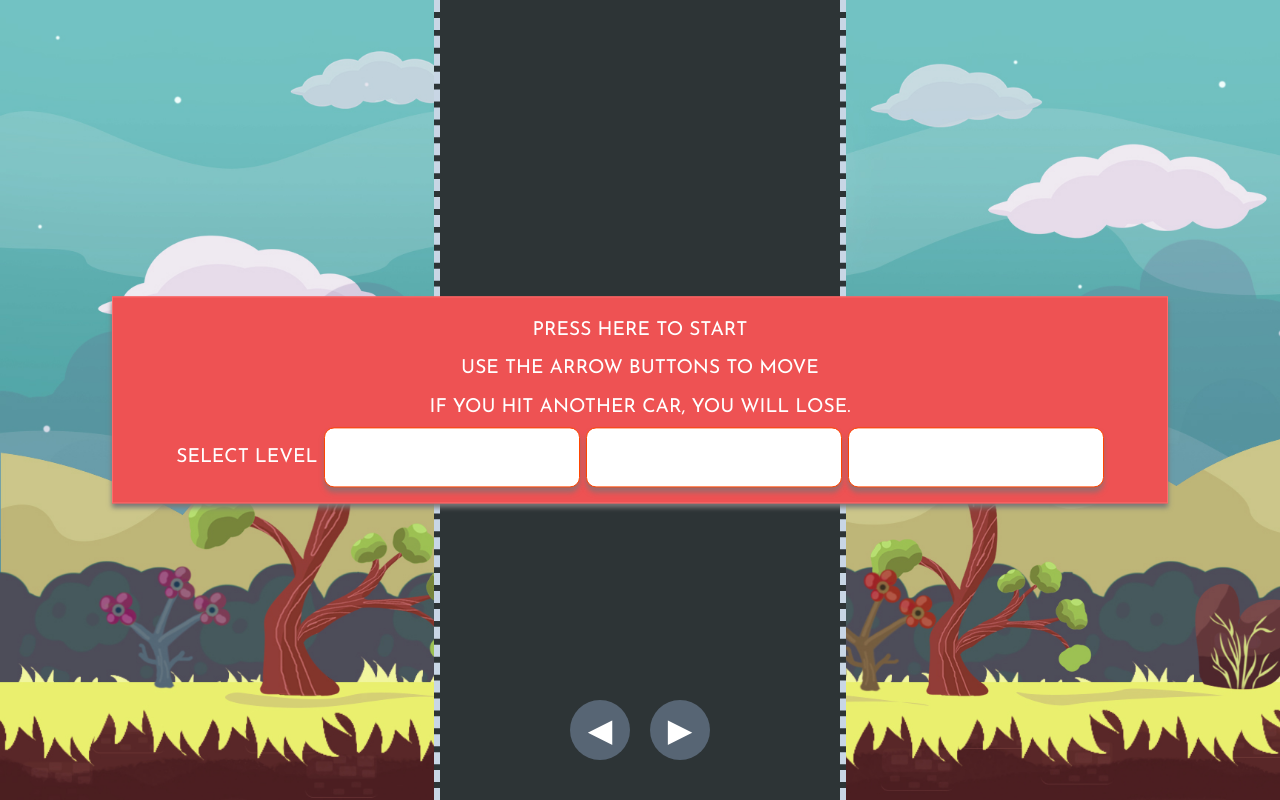
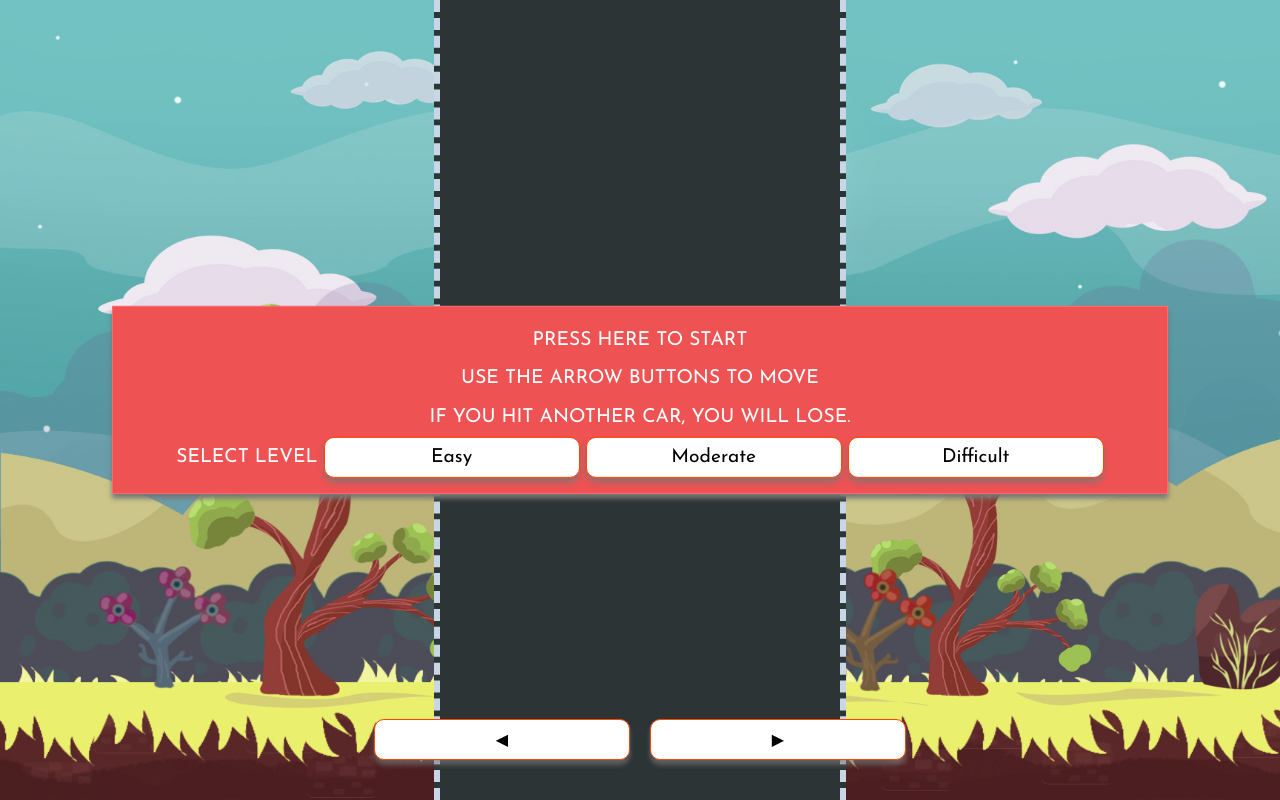
Before and after one commit to mahesh007badiger/Racing_game, a website: page index.html in a window 1280 px wide. Drawn offline with Linux system fonts and the light colour scheme.

Commit message:
Update styles.css

```diff
--- a/styles.css
+++ b/styles.css
@@ -104,18 +104,17 @@ body {
     justify-content: center;
     gap: 20px;
 }
-
 button {
-    width: 60px;
-    height: 60px;
-    font-size: 2rem;
-    background-color: #576574;
-    color: white;
-    border: none;
-    border-radius: 50%;
+    padding: 10px;
+    font-size: 1em;
+    background: white;
+    border: 1px solid orangered;
+    border-radius: 10px;
+    width: 20vw;
     cursor: pointer;
+    outline: none;
+    box-shadow: 0 5px 5px #777777a6;
 }
-
 button:active {
     background-color: #2d3436;
 }
```
